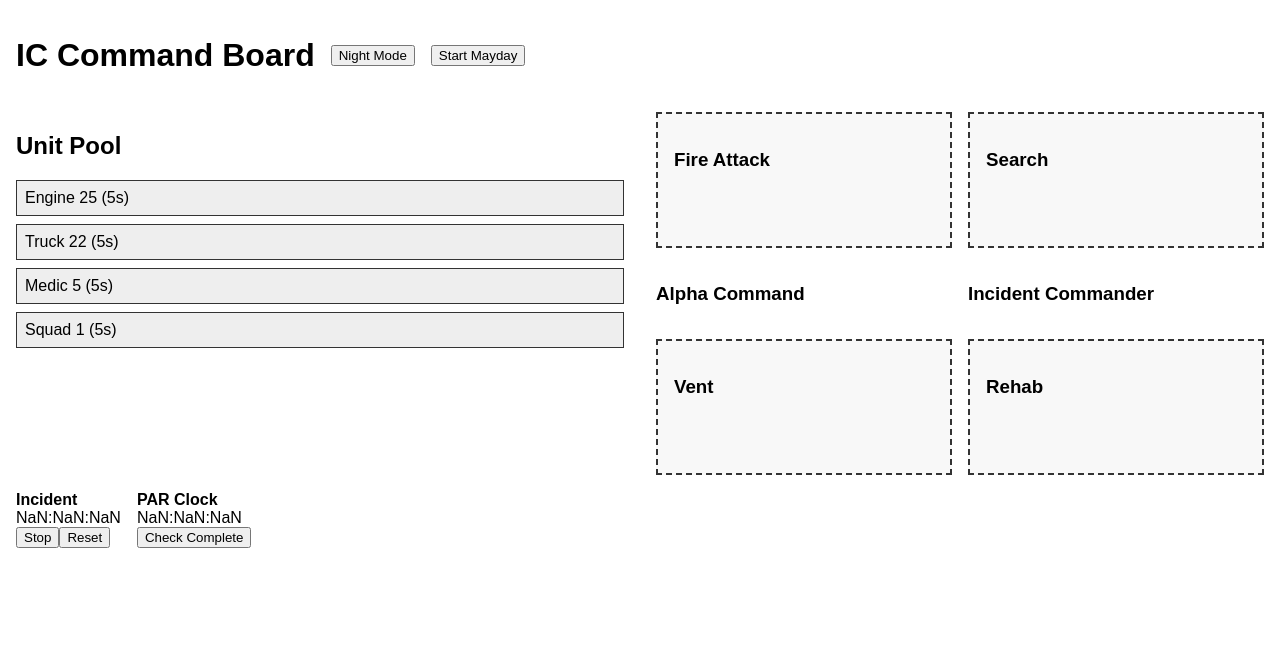
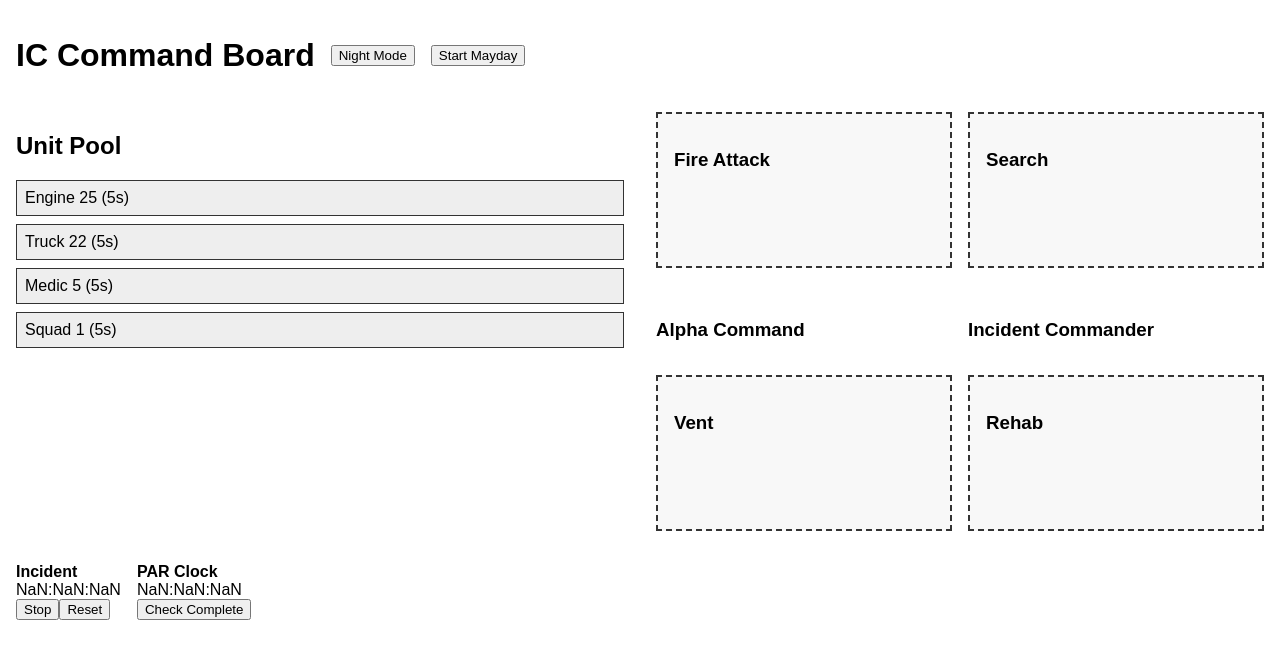
Before and after one commit to mattbayes789/ic-command-board-2, a React (Vite) app: page / in a window 1280 px wide. Shown: the top 658 px of the page. Built offline with nearby package versions, Linux system fonts and the light colour scheme.

Commit message:
Update AssignmentBox.jsx

```diff
--- a/src/components/AssignmentBox.jsx
+++ b/src/components/AssignmentBox.jsx
@@ -1,18 +1,22 @@
 import React from "react";
+import { useDroppable } from "@dnd-kit/core";
 
-const AssignmentBox = ({ title, units }) => {
+const AssignmentBox = ({ title, units, id }) => {
+  const { isOver, setNodeRef } = useDroppable({ id });
+
+  const style = {
+    border: "2px dashed #333",
+    padding: "1rem",
+    minHeight: "120px",
+    background: isOver ? "#d0ffd0" : "#f8f8f8",
+    marginBottom: "1rem"
+  };
+
   return (
-    <div
-      style={{
-        border: "2px dashed #333",
-        padding: "1rem",
-        minHeight: "100px",
-        background: "#f8f8f8"
-      }}
-    >
+    <div ref={setNodeRef} style={style}>
       <h3>{title}</h3>
-      {units.map(u => (
-        <div key={u.id}>{u.name}</div>
+      {units.map((u) => (
+        <div key={u.id}>{u.name} ({u.timer}s)</div>
       ))}
     </div>
   );
```
